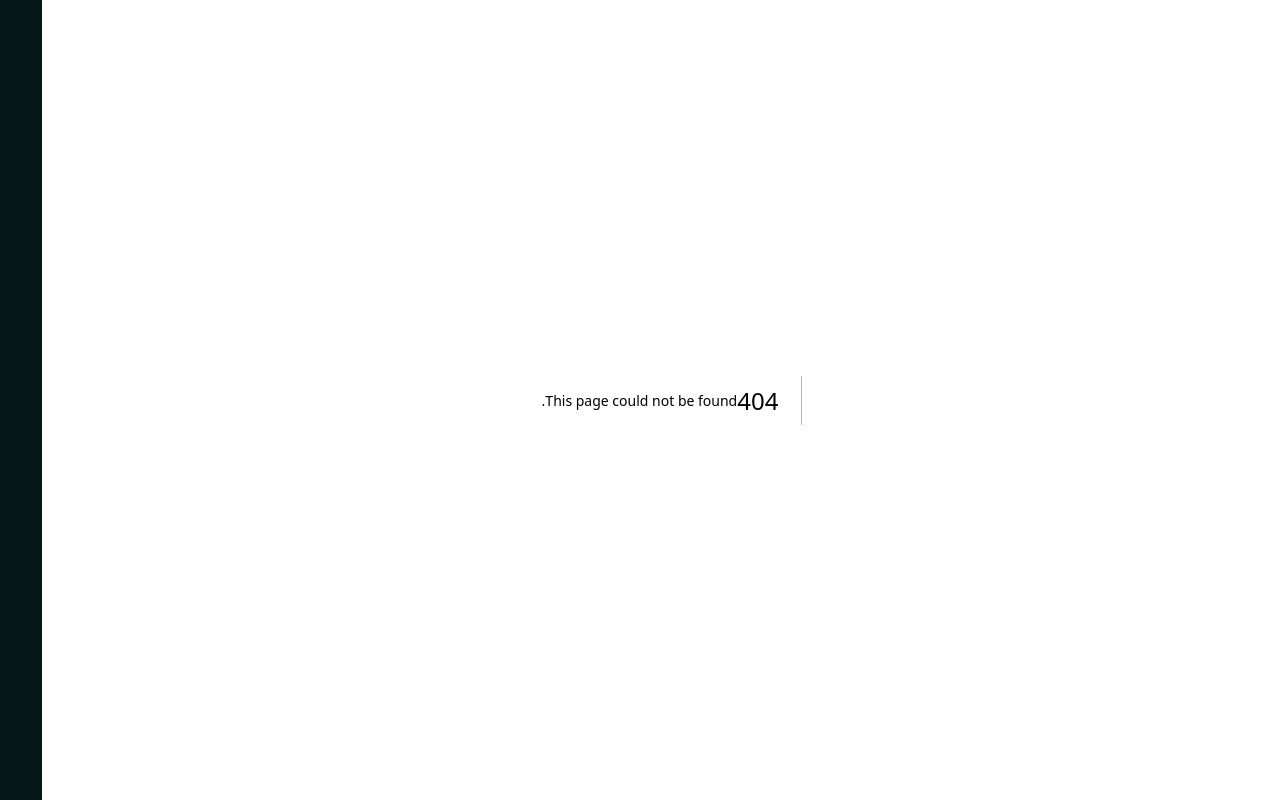
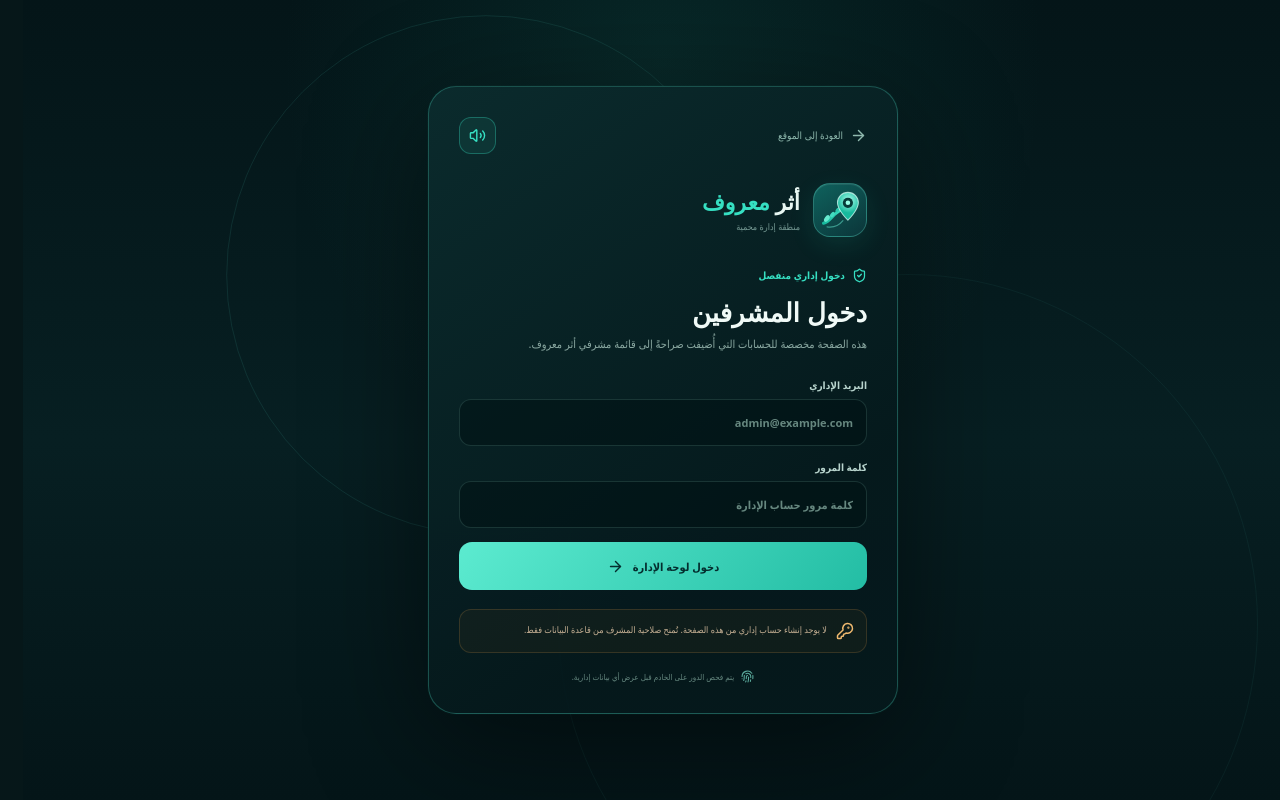
Before and after one commit to ahmedfouaadqi-glitch/atharmaaroof, a Next.js app: page /control-center in a window 1280 px wide. Before the commit this address had no page. Built offline with nearby package versions, Linux system fonts and the light colour scheme.

Commit message:
security: add new private admin portal route

```diff
--- /dev/null
+++ b/app/control-center/page.tsx
@@ -0,0 +1,74 @@
+"use client";
+
+import { useState, type FormEvent } from "react";
+import Link from "next/link";
+import { ArrowRight, Fingerprint, KeyRound, ShieldCheck, Volume2, VolumeX } from "lucide-react";
+import { BrandMark } from "@/components/brand";
+import { useInteractiveSound } from "@/components/useInteractiveSound";
+
+export default function AdminLoginPage() {
+  const sound = useInteractiveSound();
+  const [email, setEmail] = useState("");
+  const [password, setPassword] = useState("");
+  const [busy, setBusy] = useState(false);
+  const [error, setError] = useState("");
+
+  async function submit(event: FormEvent<HTMLFormElement>) {
+    event.preventDefault();
+    setBusy(true);
+    setError("");
+    try {
+      const response = await fetch("/api/auth", {
+        method: "POST",
+        headers: { "Content-Type": "application/json" },
+        body: JSON.stringify({ action: "admin_login", email, password })
+      });
+      const payload = await response.json();
+      if (!response.ok) {
+        setError(payload.error ?? "تعذر التحقق من صلاحيات حساب الإدارة.");
+        return;
+      }
+      window.location.replace("/admin/reports");
+    } catch {
+      setError("تعذر الاتصال بخدمة الإدارة. تحقق من إعداد Supabase.");
+    } finally {
+      setBusy(false);
+    }
+  }
+
+  return (
+    <main className="auth-page admin-auth-page" dir="rtl" onClickCapture={sound.onInteraction} onPointerOverCapture={sound.onHover}>
+      <div className="auth-orbit auth-orbit-a" />
+      <div className="auth-orbit auth-orbit-b" />
+      <section className="auth-card admin-auth-card">
+        <div className="auth-topline">
+          <Link href="/" className="auth-back"><ArrowRight size={17} /> العودة إلى الموقع</Link>
+          <button
+            type="button"
+            className={sound.enabled ? "auth-sound sound-on" : "auth-sound"}
+            onClick={sound.toggle}
+            data-sound="manual"
+            aria-label={sound.enabled ? "كتم المؤثرات الصوتية" : "تفعيل المؤثرات الصوتية"}
+          >{sound.enabled ? <Volume2 size={17} /> : <VolumeX size={17} />}</button>
+        </div>
+        <div className="admin-auth-brand">
+          <BrandMark />
+          <div><strong>أثر <b>معروف</b></strong><small>منطقة إدارة محمية</small></div>
+        </div>
+        <div className="auth-intro">
+          <span className="auth-kicker"><ShieldCheck size={15} /> دخول إداري منفصل</span>
+          <h1>دخول المشرفين</h1>
+          <p>هذه الصفحة مخصصة للحسابات التي أُضيفت صراحةً إلى قائمة مشرفي أثر معروف.</p>
+        </div>
+        <form className="auth-form admin-auth-form" onSubmit={submit}>
+          <label>البريد الإداري<input required type="email" autoComplete="username" value={email} onChange={(event) => setEmail(event.target.value)} placeholder="admin@example.com" /></label>
+          <label>كلمة المرور<input required type="password" autoComplete="current-password" minLength={10} maxLength={128} value={password} onChange={(event) => setPassword(event.target.value)} placeholder="كلمة مرور حساب الإدارة" /></label>
+          {error && <p className="auth-alert error" role="alert">{error}</p>}
+          <button className="auth-submit" type="submit" disabled={busy}>{busy ? "جارٍ التحقق..." : "دخول لوحة الإدارة"} <ArrowRight size={17} /></button>
+        </form>
+        <div className="auth-safety"><KeyRound size={18} /><span>لا يوجد إنشاء حساب إداري من هذه الصفحة. تُمنح صلاحية المشرف من قاعدة البيانات فقط.</span></div>
+        <div className="auth-footer"><Fingerprint size={13} /> يتم فحص الدور على الخادم قبل عرض أي بيانات إدارية.</div>
+      </section>
+    </main>
+  );
+}
```
